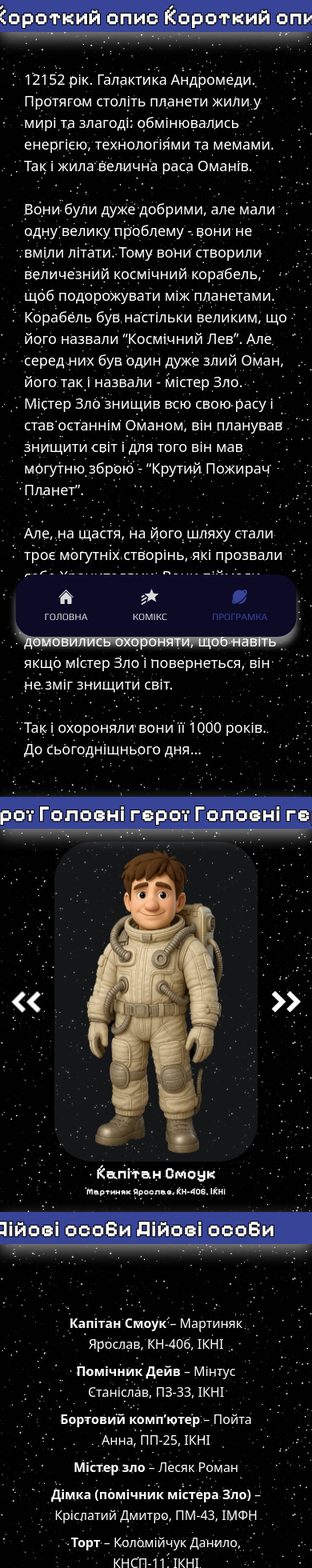
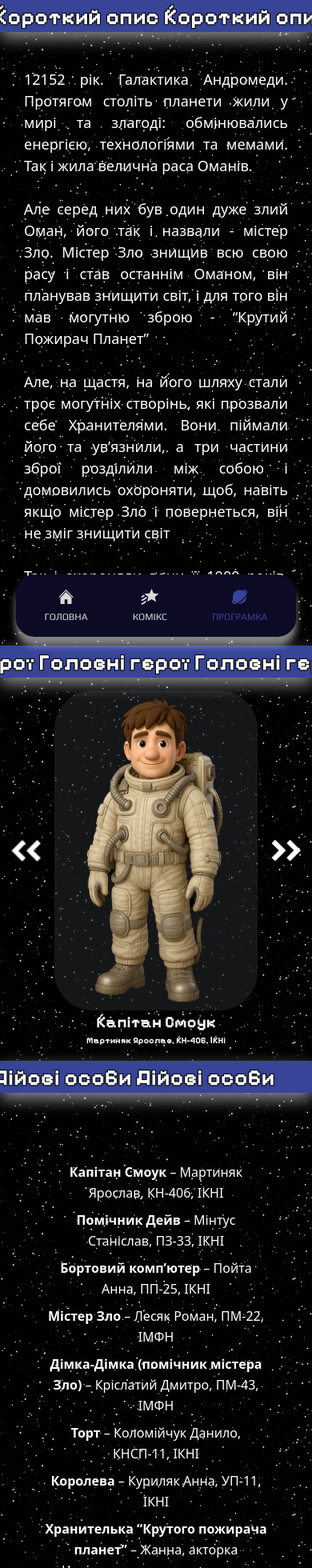
Before and after one commit to ProfIKNI/spring-of-polytechnic, a React (Vite) app: page /spring-of-polytechnic/planets in a window 390 px wide. Shown: the top 1960 px of the page at 80% size. Built offline with nearby package versions, Linux system fonts and the light colour scheme; a web font is replaced by a local one.

Commit message:
text fixes

```diff
--- a/src/pages/CharacterList.tsx
+++ b/src/pages/CharacterList.tsx
@@ -15,11 +15,11 @@ const characterData = [
     actor: 'Пойта Анна, ПП-25, ІКНІ'
   },
   {
-    name: 'Містер зло',
-    actor: 'Лесяк Роман'
+    name: 'Містер Зло',
+    actor: 'Лесяк Роман, ПМ-22, ІМФН'
   },
   {
-    name: 'Дімка (помічник містера Зло)',
+    name: 'Дімка-Дімка (помічник містера Зло)',
     actor: 'Кріслатий Дмитро, ПМ-43, ІМФН'
   },
   {
--- a/src/pages/PlanetsPage/PlanetsPage.tsx
+++ b/src/pages/PlanetsPage/PlanetsPage.tsx
@@ -174,7 +174,7 @@ const PlanetsPage = () => {
             <p className={"mb-2"}>
               Гра на баяні:<br/>
               Вахула Іван, ПМ-12, ІМФН</p>
-            <p className={"mb-2"}>Бальний танець (танго з еементами пасадоблю):<br/>
+            <p className={"mb-2"}>Бальний танець (танго з елементами пасадоблю):<br/>
               Коренчук Анастасія, ПМ-31, ІМФН;<br/>
               Стецюк Андрій МН-31 ІКТЕ</p>
             <p className={"mb-2"}>Художня гімнастика: Гопяк Христина, ВП-31, ІКНІ
--- a/src/pages/ShortDesc.tsx
+++ b/src/pages/ShortDesc.tsx
@@ -5,23 +5,18 @@ const ShortDesc: React.FC = () => {
     const isMobile = useMobile();
 
   return (
-    <div className={` short-desc text-white ${!isMobile ? "text-[32px] mx-[60px] mt-[30px] mb-[100px]" : "text-[18px] m-[30px]"}`}>
+    <div className={` short-desc text-white ${!isMobile ? "text-[32px] mx-[60px] mt-[30px] mb-[100px]" : "text-justify text-[18px] m-[30px]"} `}>
         <p>
-            12152 рік. Галактика Андромеди. Протягом століть планети жили у мирі та злагоді: обмінювались енергією, технологіями та мемами. Так і жила велична раса Оманів.
-          </p>
+            12152 рік. Галактика Андромеди. Протягом століть планети жили у мирі та злагоді: обмінювались енергією, технологіями та мемами. Так і жила велична раса Оманів.          </p>
           <br/>
         <p>
-            Вони були дуже добрими, але мали одну велику проблему - вони не вміли літати. Тому вони створили величезний космічний корабель, щоб подорожувати між планетами. Корабель був настільки великим, що його назвали “Космічний Лев”.
-        Але серед них був один дуже злий Оман, його так і назвали - містер Зло. Містер Зло знищив всю свою расу і став останнім Оманом, він планував знищити світ і для того він мав могутню зброю - “Крутий Пожирач Планет”.
-          </p>
+            Але серед них був один дуже злий Оман, його так і назвали - містер Зло. Містер Зло знищив всю свою расу і став останнім Оманом, він планував знищити світ, і для того він мав могутню зброю - “Крутий Пожирач Планет”          </p>
             <br/>
           <p>
-              Але, на щастя, на його шляху стали троє могутніх створінь, які прозвали себе Хранителями. Вони піймали його, та ув’язнили, а три частини зброї розділили між собою і домовились охороняти, щоб навіть якщо містер Зло і повернеться, він не зміг знищити світ.
-          </p>
+              Але, на щастя, на його шляху стали троє могутніх створінь, які прозвали себе Хранителями. Вони піймали його та ув’язнили, а три частини зброї розділили між собою і домовились охороняти, щоб, навіть якщо містер Зло і повернеться, він не зміг знищити світ          </p>
             <br/>
         <p>
-        Так і охороняли вони її 1000 років. До сьогоднішнього дня…
-        </p>
+            Так і охороняли вони її 1000 років. До сьогоднішнього дня…        </p>
     </div>
   );
 }
--- a/src/pages/TeamList.tsx
+++ b/src/pages/TeamList.tsx
@@ -9,17 +9,17 @@ interface TeamMember {
 const teamData: TeamMember[] = [
   {
     role: 'Режисер',
-    names: ['Мартиняк Ярослав, НН-406, ІКНІ']
+    names: ['Мартиняк Ярослав, КН-406, ІКНІ']
   },
   {
     role: 'Сценаристи',
     names: [
-      'Мартиняк Ярослав, НН-406, ІКНІ',
+      'Мартиняк Ярослав, КН-406, ІКНІ',
       'Мінтус Станіслав, ПЗ-33, ІКНІ',
       'Кріслатий Дмитро, ПМ-43, ІМФН',
       'Лесяк Роман, ПМ-22, ІМФН',
       'Коломійчук Данило, КНСП-11, ІКНІ',
-      'Сафвас Нестор, УП-11, ІКНІ',
+      'Сарвас Нестор, УП-11, ІКНІ',
     ]
   },
   {
@@ -70,7 +70,7 @@ const teamData: TeamMember[] = [
     names: [
       'Письмак Владислав, ОІ-12, ІКНІ',
       'Подухайло Денис, ПП-12, ІКНІ',
-      'Барчук Анна-Вікторія,  ФЛ-43, ІКНІ',
+      'Барчук Анна-Вікторія, ФЛ-43, ІКНІ',
       'Лугова Ольга, ПТ-11, ІСТР',
       'Гвоздовська Софія, ПМ-13, ІМФН',
       'Пойта Анна, ПП-25, ІКНІ',
@@ -122,13 +122,20 @@ const teamData: TeamMember[] = [
 const TeamList: React.FC = () => {
       const isMobile = useMobile();
   return (
-    <div className={`team-list  text-white ${!isMobile ? "text-[21px] mx-[80px] my-[30px] mb-30" : "text-[14px] m-[30px] text-justify"}`}>
+      <div
+          className={`team-list  text-white ${!isMobile ? "text-[21px] mx-[80px] my-[30px] mb-30" : "text-[14px] m-[30px] text-justify"}`}>
         {teamData.map((member, index) => (
             <div key={index} className="mb-3 text-base leading-relaxed">
               <span className="font-bold">{member.role}:</span>{' '}
               {member.names.join('; ')}
             </div>
         ))}
+        <br/>
+        <br/>
+        <br/>
+        <br/>
+        <br/>
+        <br/>
       </div>
   );
 };
```
Lines whose indentation alone changed are shown as unchanged.
